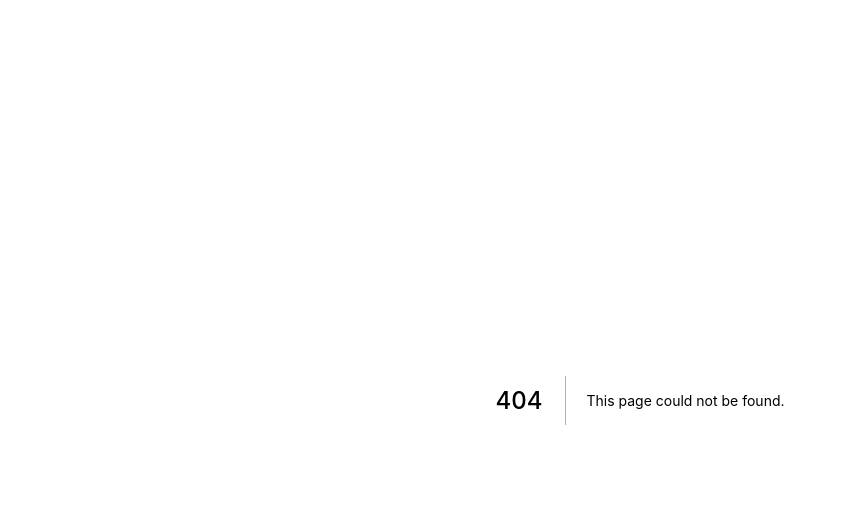
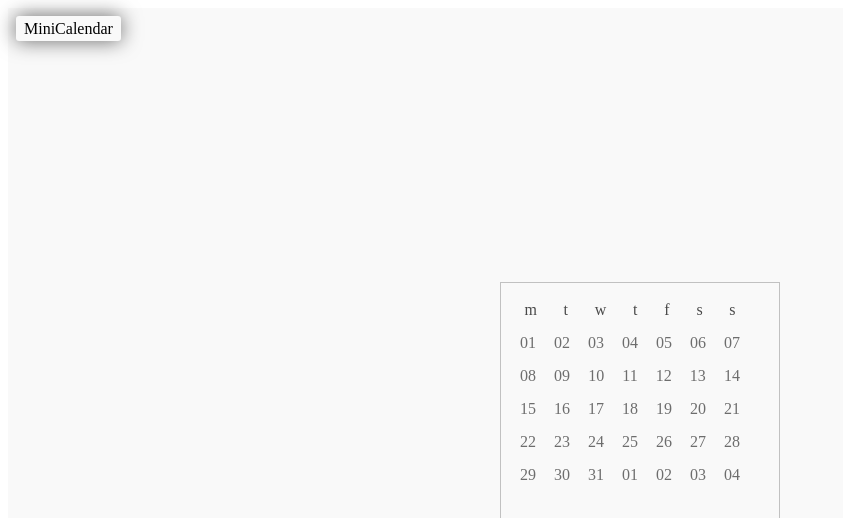
Before and after one commit to aftabrehan/calendarwex, a Next.js app: page /stories/minicalendar in a window 1280 px wide. Before the commit this address had no page. Shown: the top 518 px of the page, without its empty margins (0-843 px from the left). Built offline with nearby package versions, Linux system fonts and the light colour scheme.

Commit message:
Fixed MiniCalendar

```diff
--- /dev/null
+++ b/pages/stories/minicalendar.js
@@ -0,0 +1,17 @@
+import SmallCalendar from 'components/minicalendar'
+import Stories from 'components/stories'
+
+const MiniCalendarStory = () => {
+  const minicalendar = {
+    arg: 'MiniCalendar',
+  }
+
+  return (
+    <Stories
+      argList={[minicalendar]}
+      template={args => <SmallCalendar {...args} />}
+    />
+  )
+}
+
+export default MiniCalendarStory
--- /dev/null
+++ b/src/components/minicalendar/SmallCalendar.js
@@ -0,0 +1,60 @@
+import stl from './SmallCalendar.module.scss'
+import React from 'react'
+
+const MiniCalendar = () => {
+  const Days = ['m', 't', 'w', 't', 'f', 's', 's']
+  const row1 = ['0' + 1, '0' + 2, '0' + 3, '0' + 4, '0' + 5, '0' + 6, '0' + 7]
+  const row2 = ['0' + 8, '0' + 9, 10, 11, 12, 13, 14]
+  const row3 = [15, 16, 17, 18, 19, 20, 21]
+  const row4 = [22, 23, 24, 25, 26, 27, 28]
+  const row5 = [29, 30, 31, '0' + 1, '0' + 2, '0' + 3, '0' + 4]
+
+  return (
+    <div className={stl.smallCalendar}>
+      <div className={stl.smallCalendarContent}>
+        <div className={stl.smallCalendarDays}>
+          {Days.map(dy => (
+            <div>{dy}</div>
+          ))}
+        </div>
+        <div className={stl.smallCalendarDateWeek}>
+          {row1.map((dt, i) => (
+            <div id={i} className={stl.dates}>
+              {dt}
+            </div>
+          ))}
+        </div>
+        <div className={stl.smallCalendarDateWeek}>
+          {row2.map((dt, i) => (
+            <div id={i} className={stl.dates}>
+              {dt}
+            </div>
+          ))}
+        </div>
+        <div className={stl.smallCalendarDateWeek}>
+          {row3.map((dt, i) => (
+            <div id={i} className={stl.dates}>
+              {dt}
+            </div>
+          ))}
+        </div>
+        <div className={stl.smallCalendarDateWeek}>
+          {row4.map((dt, i) => (
+            <div id={i} className={stl.dates}>
+              {dt}
+            </div>
+          ))}
+        </div>
+        <div className={stl.smallCalendarDateWeek}>
+          {row5.map((dt, i) => (
+            <div id={i} className={stl.dates}>
+              {dt}
+            </div>
+          ))}
+        </div>
+      </div>
+    </div>
+  )
+}
+
+export default MiniCalendar
--- /dev/null
+++ b/src/components/minicalendar/SmallCalendar.module.scss
@@ -0,0 +1,37 @@
+.smallCalendar {
+  border: 1px solid #c1c1c1;
+  width: 258px;
+  height: 218px;
+  padding: 10px;
+}
+
+.smallCalendarContent {
+  width: 238px;
+  height: 198px;
+}
+
+.smallCalendarDays,
+.smallCalendarDateWeek {
+  display: flex;
+  flex-direction: row;
+  justify-content: space-around;
+  align-items: center;
+  width: 238px;
+  height: 33px;
+  opacity: 0.7;
+}
+
+.dates {
+  padding: 5px;
+  border-radius: 62rem;
+  color: #333333;
+
+  &:hover {
+    background-color: #ededed;
+  }
+
+  &:active {
+    background-color: #0c41ff;
+    color: #ffffff;
+  }
+}
--- /dev/null
+++ b/src/components/minicalendar/index.js
@@ -0,0 +1,3 @@
+import SmallCalendar from './SmallCalendar'
+
+export default SmallCalendar
--- /dev/null
+++ b/src/components/sidebar/index.js
@@ -0,0 +1,3 @@
+import Sidebar from './Sidebar'
+
+export default Sidebar
--- a/src/components/stories/Stories.module.scss
+++ b/src/components/stories/Stories.module.scss
@@ -15,7 +15,6 @@
   position: absolute;
   top: 1rem;
   left: 1rem;
-  max-width: 100px;
   padding: 0.25rem 0.5rem;
   border-radius: 3px;
   background-color: $halfWhite;
```
Also changed, not shown: pages/stories/index.js (+2 -0 lines), pages/stories/sidebar.js (added, +23 -0 lines), src/components/minicalendar/CalendarDaySmall.js (added, +30 -0 lines), src/components/minicalendar/CalendarDaySmall.module.scss (added, +52 -0 lines), src/components/sidebar/Sidebar.js (added, +7 -0 lines), src/components/sidebar/Sidebar.module.scss (added, +10 -0 lines).
